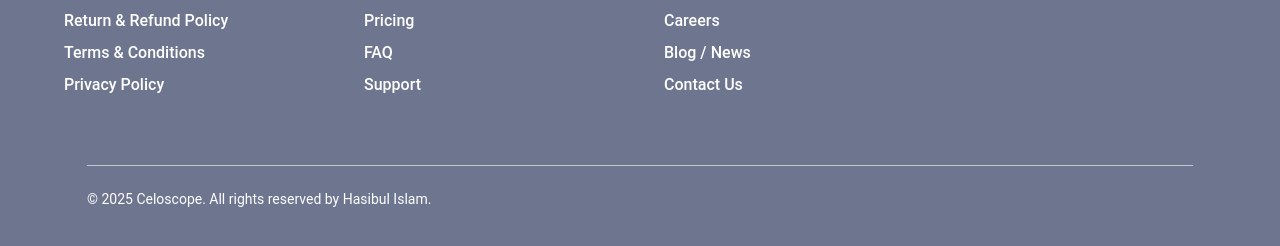
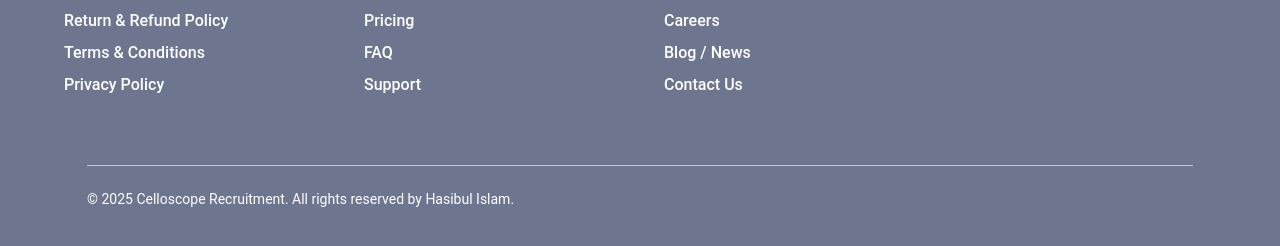
Before and after one commit to Hasibul006/Celloscope-Assignment, a plain HTML site: page index.html in a window 1280 px wide. Shown: the part 5336-5582 px from the top of the page. Drawn offline with Linux system fonts and the light colour scheme.

Commit message:
Final touch and completion of the assignment

```diff
--- a/index.html
+++ b/index.html
@@ -706,7 +706,7 @@
     <div class="footerLine"></div>
 
     <div class="footerBottom">
-      <span class="footerEnding">© 2025 Celoscope. All rights reserved by Hasibul Islam.</span>
+      <span class="footerEnding">© 2025 Celloscope Recruitment. All rights reserved by Hasibul Islam.</span>
     </div>
   </div>
 
```
